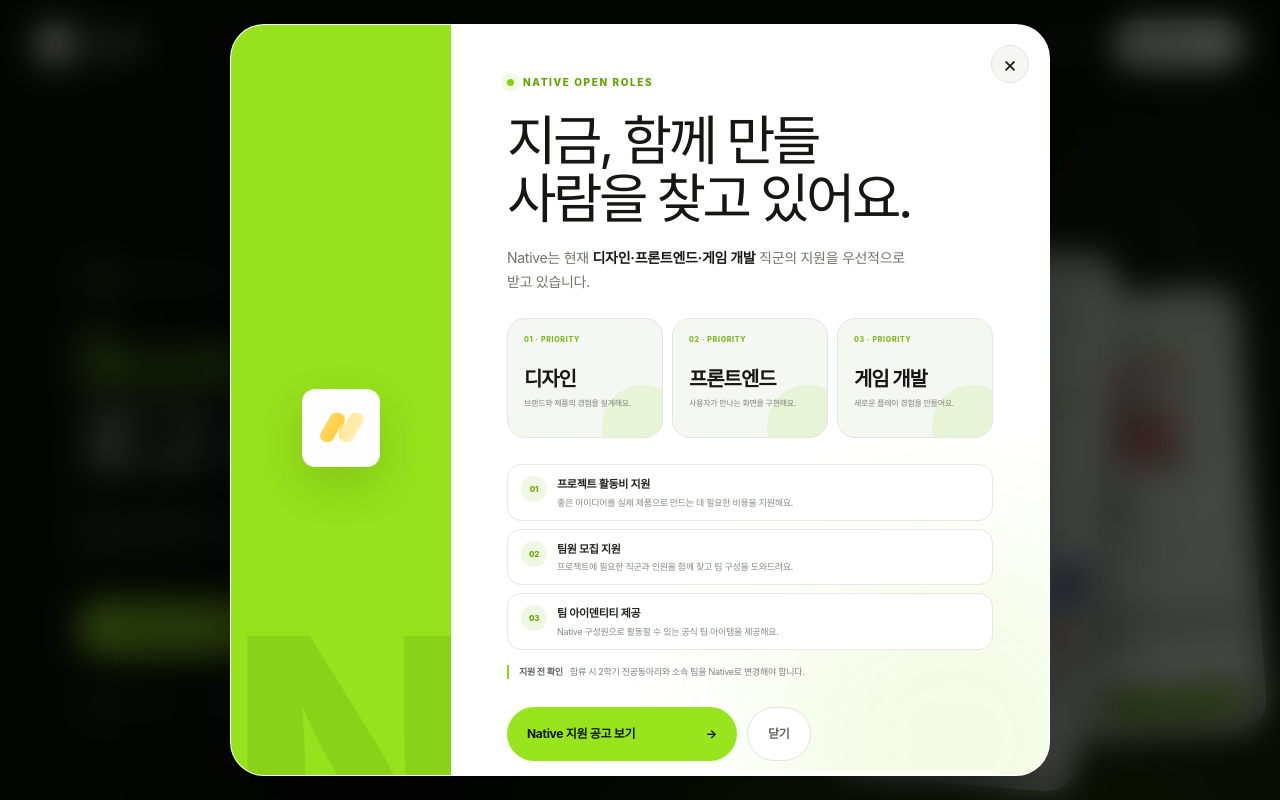
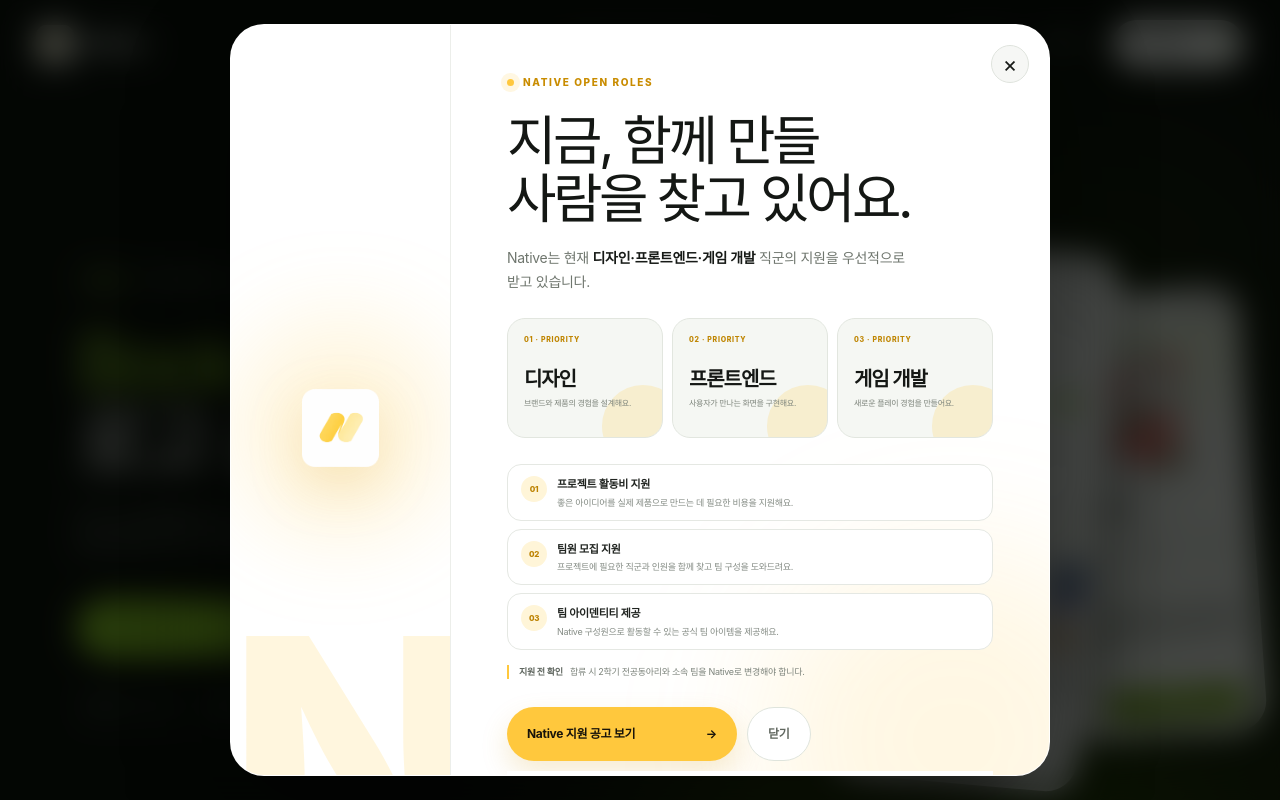
Before and after one commit to team-native/native-official-web, a Next.js app: page /book-on-logo-contest in a window 1280 px wide. Shown: the top 800 px of the page. Built offline with nearby package versions, Linux system fonts and the light colour scheme.

Commit message:
style: apply Native yellow popup branding

```diff
--- a/app/book-on-logo-contest/contest.css
+++ b/app/book-on-logo-contest/contest.css
@@ -395,15 +395,16 @@
   box-shadow: 0 35px 100px rgba(0,0,0,.48);
   animation: recruit-popup-in .42s cubic-bezier(.2,.8,.2,1) both;
 }
-.recruit-popup::before { content: ""; position: absolute; inset: auto -100px -160px auto; width: 390px; height: 390px; border-radius: 50%; background: rgba(151,229,28,.11); filter: blur(70px); pointer-events: none; }
+.recruit-popup::before { content: ""; position: absolute; inset: auto -100px -160px auto; width: 390px; height: 390px; border-radius: 50%; background: rgba(255,200,61,.14); filter: blur(70px); pointer-events: none; }
 .recruit-popup-close { position: absolute; z-index: 3; top: 20px; right: 20px; width: 38px; height: 38px; border: 1px solid #dfe3dd; border-radius: 50%; background: #f6f7f5; color: #171a17; font-size: 22px; line-height: 1; cursor: pointer; transition: .2s ease; }
 .recruit-popup-close:hover { border-color: #cbd1c8; background: #edf0eb; transform: rotate(5deg); }
-.recruit-popup-mark { position: relative; grid-row: 1 / 3; min-height: 610px; overflow: hidden; display: grid; place-items: center; background: #96e21c; }
-.recruit-popup-mark::before { content: "N"; position: absolute; right: -30px; bottom: -90px; color: rgba(11,16,8,.08); font-size: 330px; font-weight: 850; line-height: 1; }
-.recruit-popup-mark > img { position: relative !important; width: 78px !important; height: 78px !important; object-fit: contain; filter: drop-shadow(0 18px 24px rgba(48,78,5,.2)); }
+.recruit-popup-mark { position: relative; grid-row: 1 / 3; min-height: 610px; overflow: hidden; display: grid; place-items: center; border-right: 1px solid #eceeea; background: #fff; }
+.recruit-popup-mark::before { content: "N"; position: absolute; right: -30px; bottom: -90px; color: rgba(255,194,37,.15); font-size: 330px; font-weight: 850; line-height: 1; }
+.recruit-popup-mark::after { content: ""; position: absolute; width: 220px; height: 220px; border-radius: 50%; background: rgba(255,200,61,.18); filter: blur(45px); }
+.recruit-popup-mark > img { position: relative !important; z-index: 1; width: 78px !important; height: 78px !important; object-fit: contain; filter: drop-shadow(0 18px 26px rgba(210,151,0,.18)); }
 .recruit-popup-copy { position: relative; z-index: 1; padding: 50px 56px 28px; }
-.recruit-popup-copy > small { display: flex; align-items: center; gap: 9px; color: #63a300; font-size: 10px; font-weight: 800; letter-spacing: .16em; }
-.recruit-popup-copy > small i { width: 7px; height: 7px; border-radius: 50%; background: #82cf0d; box-shadow: 0 0 0 6px rgba(130,207,13,.1); }
+.recruit-popup-copy > small { display: flex; align-items: center; gap: 9px; color: #c98c00; font-size: 10px; font-weight: 800; letter-spacing: .16em; }
+.recruit-popup-copy > small i { width: 7px; height: 7px; border-radius: 50%; background: #ffc83d; box-shadow: 0 0 0 6px rgba(255,200,61,.15); }
 .recruit-popup-copy h2 { margin: 22px 0 18px; font-size: clamp(38px, 4.2vw, 54px); line-height: 1.08; letter-spacing: -.065em; }
 .recruit-popup-copy p { max-width: 420px; margin: 0; color: #6f766e; font-size: 14px; line-height: 1.72; }
 .recruit-popup-copy p b { color: #171a17; font-weight: 750; }
@@ -411,24 +412,24 @@
 .recruit-popup-roles article { position: relative; min-height: 120px; padding: 16px; display: flex; align-items: flex-start; flex-direction: column; overflow: hidden; border: 1px solid #e2e6df; border-radius: 18px; background: #f5f7f3; cursor: default; opacity: 0; animation: recruit-role-in .5s cubic-bezier(.2,.8,.2,1) forwards; transition: border-color .25s ease, box-shadow .25s ease, transform .25s ease; }
 .recruit-popup-roles article:nth-child(2) { animation-delay: .08s; }
 .recruit-popup-roles article:nth-child(3) { animation-delay: .16s; }
-.recruit-popup-roles article::after { content: ""; position: absolute; right: -22px; bottom: -30px; width: 82px; height: 82px; border-radius: 50%; background: rgba(137,216,17,.12); transition: transform .35s ease; }
-.recruit-popup-roles article:hover { border-color: #b9d990; box-shadow: 0 16px 30px rgba(52,75,22,.1); transform: translateY(-6px); }
+.recruit-popup-roles article::after { content: ""; position: absolute; right: -22px; bottom: -30px; width: 82px; height: 82px; border-radius: 50%; background: rgba(255,200,61,.2); transition: transform .35s ease; }
+.recruit-popup-roles article:hover { border-color: #f1cb6f; box-shadow: 0 16px 30px rgba(120,84,0,.1); transform: translateY(-6px); }
 .recruit-popup-roles article:hover::after { transform: scale(1.45); }
-.recruit-popup-roles article small { color: #79b91a; font-size: 7px; font-weight: 850; letter-spacing: .1em; }
+.recruit-popup-roles article small { color: #bf8500; font-size: 7px; font-weight: 850; letter-spacing: .1em; }
 .recruit-popup-roles article b { position: relative; z-index: 1; margin-top: 22px; color: #151815; font-size: 20px; line-height: 1.1; letter-spacing: -.055em; }
 .recruit-popup-roles article span { position: relative; z-index: 1; margin-top: 8px; color: #7d847b; font-size: 8px; line-height: 1.45; }
 .recruit-popup-benefits { margin-top: 26px; display: grid; gap: 8px; }
 .recruit-popup-benefits > div { padding: 11px 13px; display: grid; grid-template-columns: 26px 1fr; gap: 10px; align-items: start; border: 1px solid #e5e8e3; border-radius: 14px; background: #fff; transition: background .2s ease, transform .2s ease; }
 .recruit-popup-benefits > div:hover { background: #f8faf6; transform: translateX(4px); }
-.recruit-popup-benefits i { width: 26px; height: 26px; display: grid; place-items: center; border-radius: 50%; background: #eff8e2; color: #69a90a; font-size: 8px; font-style: normal; font-weight: 850; }
+.recruit-popup-benefits i { width: 26px; height: 26px; display: grid; place-items: center; border-radius: 50%; background: #fff5d8; color: #bd8200; font-size: 8px; font-style: normal; font-weight: 850; }
 .recruit-popup-benefits span { display: grid; gap: 3px; }
 .recruit-popup-benefits b { color: #202420; font-size: 11px; }
 .recruit-popup-benefits small { color: #858c85; font-size: 9px; line-height: 1.45; }
-.recruit-popup-notice { margin-top: 15px !important; padding-left: 10px; border-left: 2px solid #8fd323; color: #7c837b !important; font-size: 9px !important; line-height: 1.55 !important; }
+.recruit-popup-notice { margin-top: 15px !important; padding-left: 10px; border-left: 2px solid #ffc83d; color: #7c837b !important; font-size: 9px !important; line-height: 1.55 !important; }
 .recruit-popup-notice b { margin-right: 5px; color: #5f665f !important; }
 .recruit-popup-actions { position: relative; z-index: 2; grid-column: 2; padding: 0 56px 36px; display: flex; flex-wrap: wrap; align-items: center; gap: 10px; }
 .recruit-popup-actions a, .recruit-popup-actions button { height: 54px; padding: 0 20px; display: flex; align-items: center; justify-content: center; border-radius: 999px; font-size: 12px; font-weight: 750; cursor: pointer; transition: transform .22s ease, background .22s ease; }
-.recruit-popup-actions a { min-width: 230px; justify-content: space-between; background: #98e51d; color: #10150d; }
+.recruit-popup-actions a { min-width: 230px; justify-content: space-between; background: #ffc83d; color: #17130a; box-shadow: 0 12px 28px rgba(206,145,0,.18); }
 .recruit-popup-actions a:hover { transform: translateY(-3px); }
 .recruit-popup-actions button { border: 1px solid #dfe4dc; background: #fff; color: #60675f; }
 .recruit-popup-actions button:hover { background: #f3f5f1; transform: translateY(-3px); }
```
